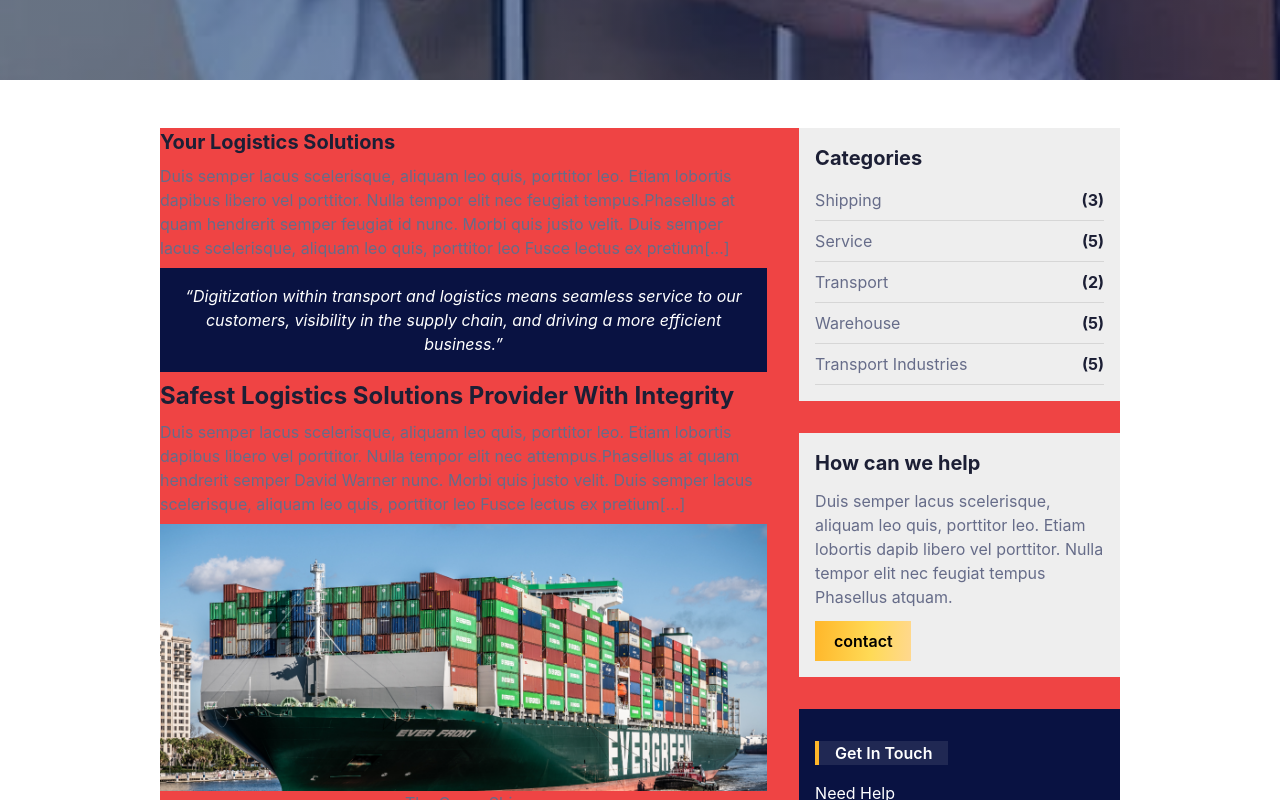
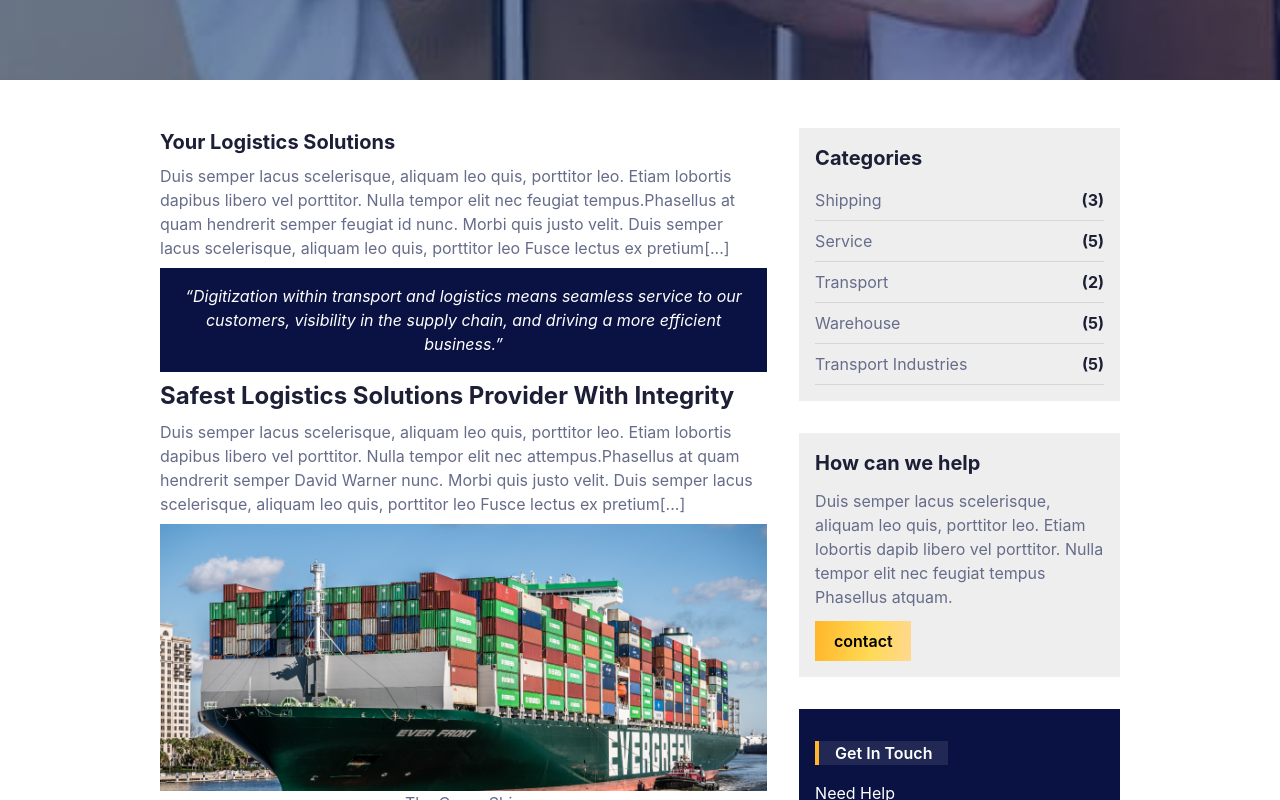
Before and after one commit to smartcollins/logistics, a React (Create React App) app: page /blog-info in a window 1280 px wide. Shown: the part 560-1360 px from the top of the page. Built offline with nearby package versions, Linux system fonts and the light colour scheme.

Commit message:
still modifying BlogInfo

```diff
--- a/src/pages/BlogInfo.jsx
+++ b/src/pages/BlogInfo.jsx
@@ -34,7 +34,7 @@ const BlogInfo = () => {
     return (
         <div>
             <div>{news.slice(1, 2).map((item, idx) => <Banner key={idx} {...item} />)}</div>
-            <div className=' m-4 lg:my-12 lg:flex gap-8 lg:w-3/4 lg:mx-auto bg-red-500'>
+            <div className=' m-4 space-y-8 gap-8 lg:w-3/4 lg:space-y-0 lg:my-12 lg:flex lg:mx-auto'>
                 <div className=' first-letter:capitalize space-y-2'>
                     <p style={{ color: color.darkTxt }} className=' capitalize text-xl font-bold'>your logistics solutions</p>
                     <p className=' text-[#666c89]'>Duis semper lacus scelerisque, aliquam leo quis, porttitor leo. Etiam lobortis dapibus libero vel porttitor. Nulla tempor elit nec feugiat tempus.Phasellus at quam hendrerit semper feugiat id nunc. Morbi quis justo velit. Duis semper lacus scelerisque, aliquam leo quis, porttitor leo Fusce lectus ex pretium[...]</p>
```
